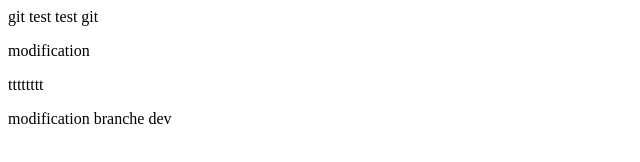
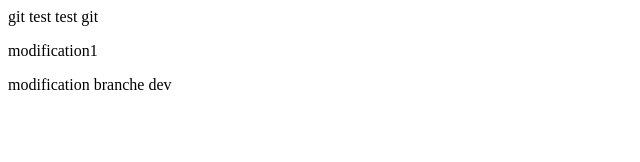
Before and after one commit to oussema-louhibi/projet1, a plain HTML site: page git/index.html in a window 1280 px wide. Shown: the whole page, without its empty margins (0-640 px from the left). Drawn offline with Linux system fonts and the light colour scheme.

Commit message:
Revert "a5er modiff"
This reverts commit 2883c67dcfd67c7740ac3c6f453f9db727d7e16e.

```diff
--- a/git/index.html
+++ b/git/index.html
@@ -4,8 +4,7 @@
         </head>
         <body>
                 test git
-		<p>modification</p>
-		tttttttt
+		<p>modification1</p>
 		<p>modification branche dev</p>
         </body>
 
```
